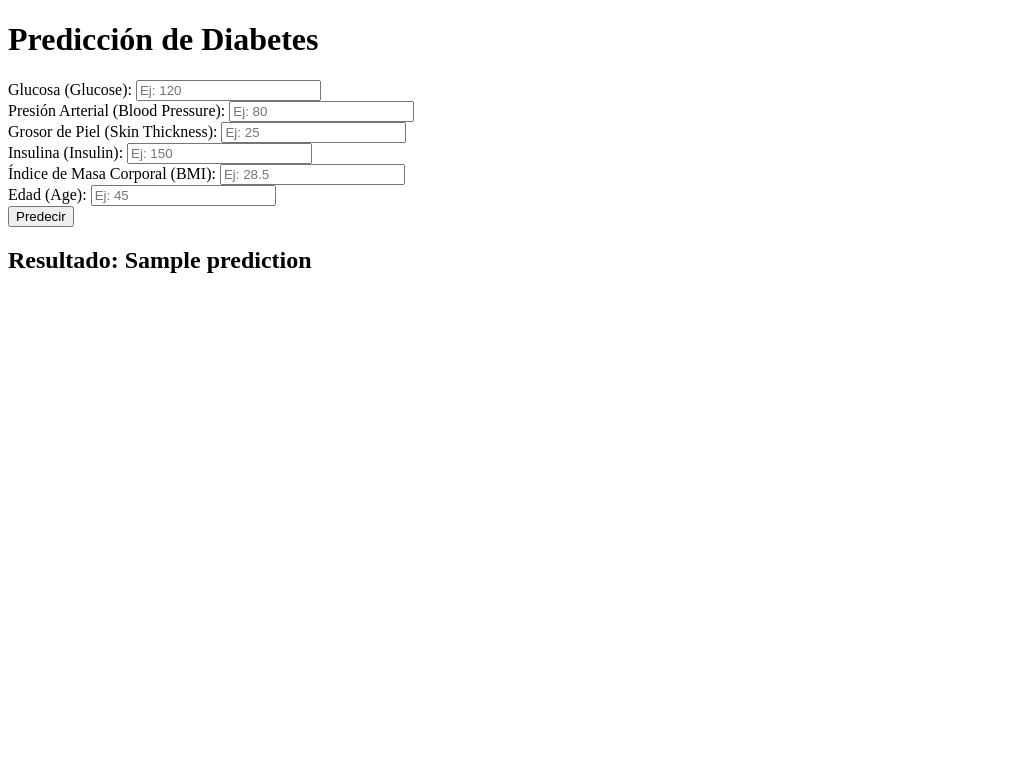
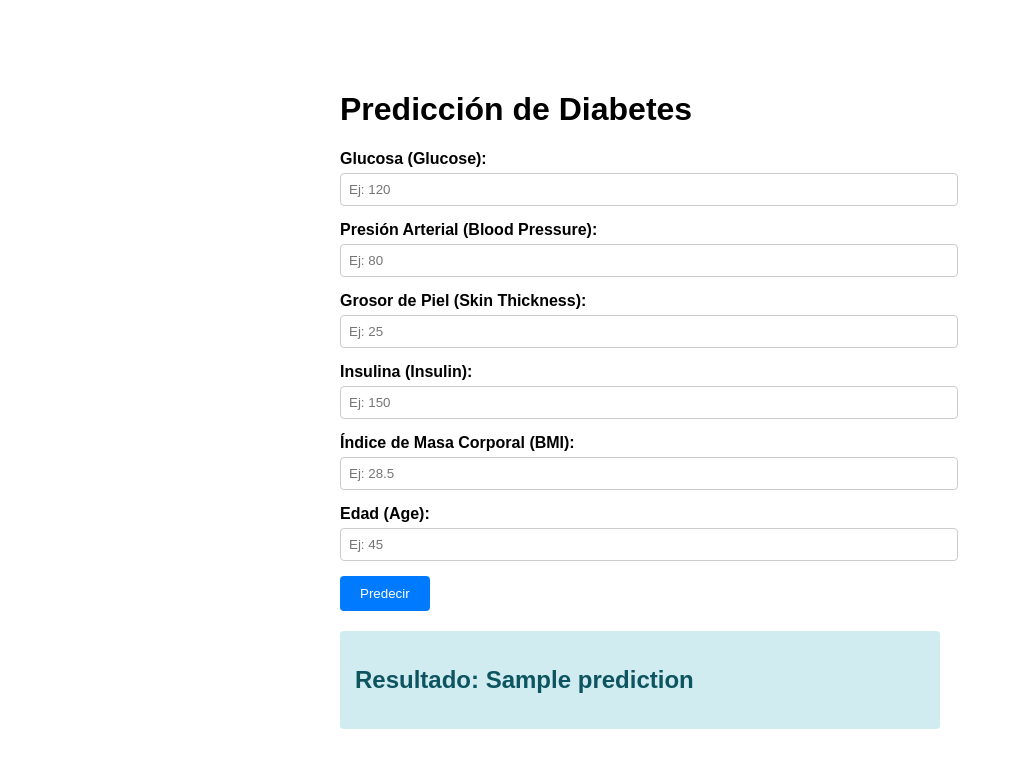
Before and after one commit to 4GeeksAcademy/kiliangil-ML-con-Flask, a Flask app: template src/templates/Index.html in a window 1280 px wide. Shown: the top 768 px of the page, without its empty margins (0-1013 px from the left). Run offline with Flask 3, Linux system fonts and the light colour scheme; the template is opened without the code that fills it: most values are stand-ins (such as "Sample title", 1, 10 or a date in 2020); parts of the project's set-up code (start-up, migrations or seed data) failed here and were passed over.

Commit message:
Proyecto terminado

```diff
--- a/src/app.py
+++ b/src/app.py
@@ -27,4 +27,4 @@ def index():
     else:
         pred_class = None
 
-    return render_template("index.html", prediction = pred_class)
+    return render_template("Index.html", prediction = pred_class)
--- a/src/templates/Index.html
+++ b/src/templates/Index.html
@@ -2,38 +2,49 @@
 <html>
 <head>
     <title>Predicción Diabetes</title>
+    <style>
+        body { font-family: Arial, sans-serif; max-width: 600px; margin: 50px auto; padding: 20px; }
+        .form-group { margin-bottom: 15px; }
+        label { display: block; margin-bottom: 5px; font-weight: bold; }
+        input { width: 100%; padding: 8px; border: 1px solid #ccc; border-radius: 4px; }
+        button { background: #007bff; color: white; padding: 10px 20px; border: none; border-radius: 4px; cursor: pointer; }
+        button:hover { background: #0056b3; }
+        .result { margin-top: 20px; padding: 15px; border-radius: 4px; }
+        .diabetic { background: #f8d7da; color: #721c24; }
+        .not-diabetic { background: #d1ecf1; color: #0c5460; }
+    </style>
 </head>
 <body>
     <h1>Predicción de Diabetes</h1>
 
     <form method="POST">
-        <div>
-            <label>Glucosa (Glucose):</label>
+        <div class="form-group">
+            <label for="val1">Glucosa (Glucose):</label>
             <input type="number" step="any" name="val1" placeholder="Ej: 120" required>
         </div>
 
-        <div>
-            <label>Presión Arterial (Blood Pressure):</label>
+        <div class="form-group">
+            <label for="val2">Presión Arterial (Blood Pressure):</label>
             <input type="number" step="any" name="val2" placeholder="Ej: 80" required>
         </div>
 
-        <div>
-            <label>Grosor de Piel (Skin Thickness):</label>
+        <div class="form-group">
+            <label for="val3">Grosor de Piel (Skin Thickness):</label>
             <input type="number" step="any" name="val3" placeholder="Ej: 25" required>
         </div>
 
-        <div>
-            <label>Insulina (Insulin):</label>
+        <div class="form-group">
+            <label for="val4">Insulina (Insulin):</label>
             <input type="number" step="any" name="val4" placeholder="Ej: 150" required>
         </div>
 
-        <div>
-            <label>Índice de Masa Corporal (BMI):</label>
+        <div class="form-group">
+            <label for="val5">Índice de Masa Corporal (BMI):</label>
             <input type="number" step="any" name="val5" placeholder="Ej: 28.5" required>
         </div>
 
-        <div>
-            <label>Edad (Age):</label>
+        <div class="form-group">
+            <label for="val6">Edad (Age):</label>
             <input type="number" step="any" name="val6" placeholder="Ej: 45" required>
         </div>
 
@@ -41,7 +52,9 @@
     </form>
 
     {% if prediction %}
-        <h2>Resultado: {{ prediction }}</h2>
+        <div class="result {% if prediction == 'Diabético' %}diabetic{% else %}not-diabetic{% endif %}">
+            <h2>Resultado: {{ prediction }}</h2>
+        </div>
     {% endif %}
 </body>
 </html>
```
